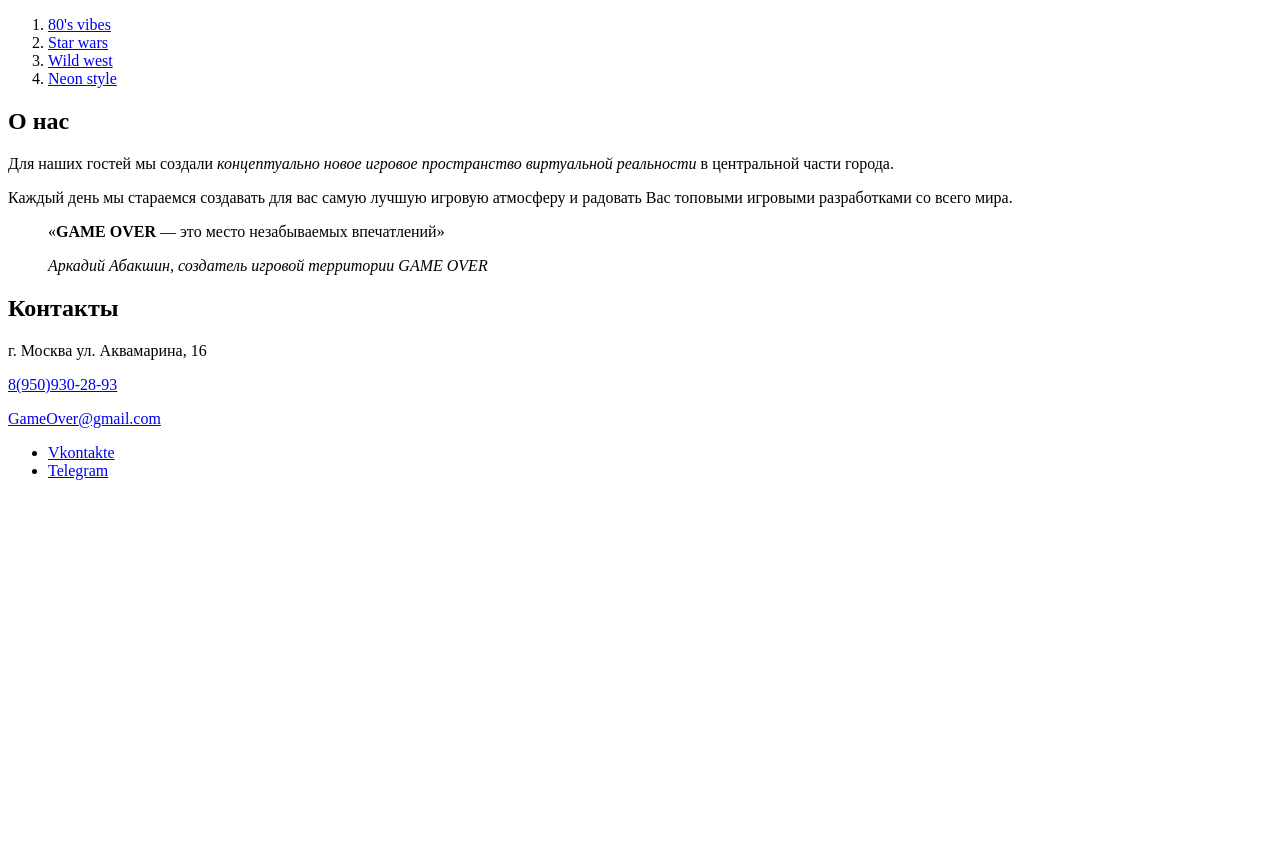
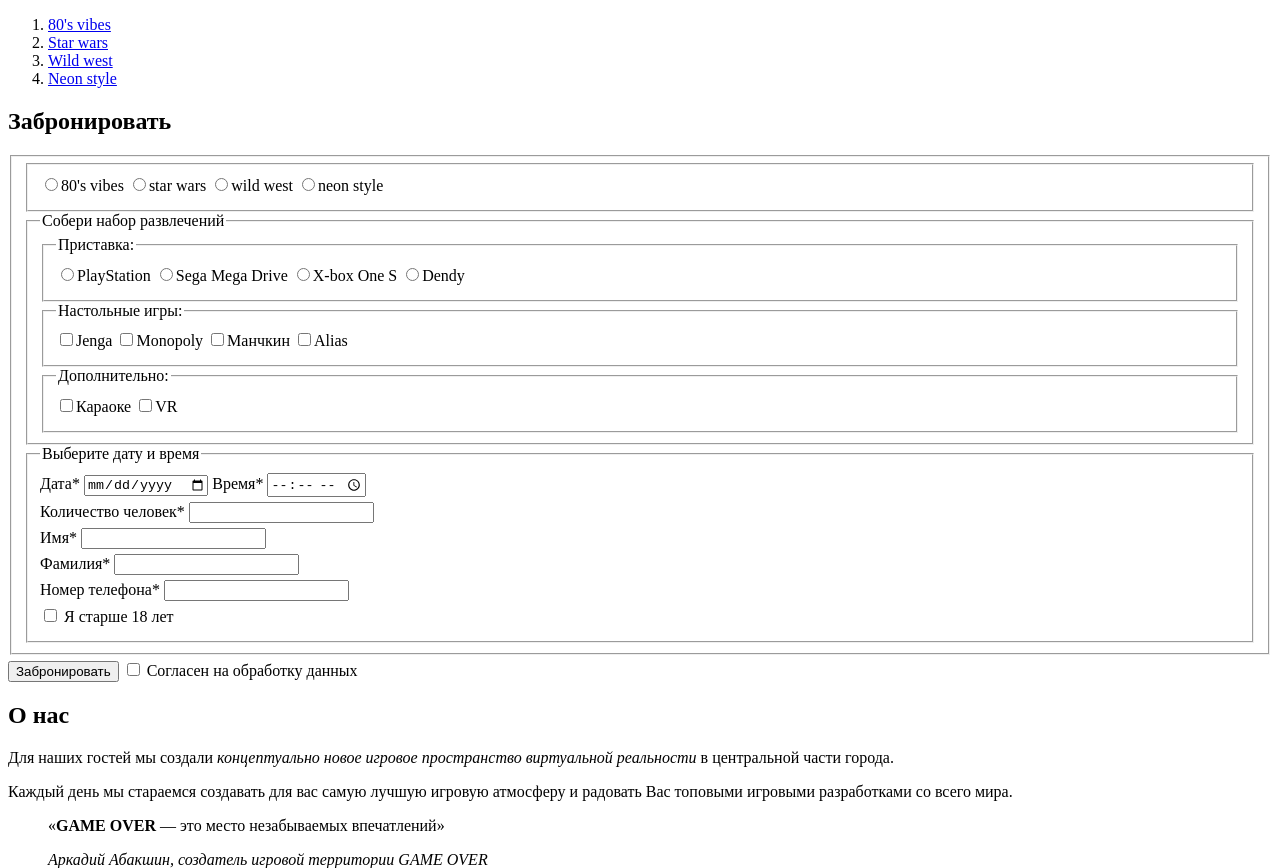
Before and after one commit to emiaesthetic/go, a plain HTML site: page index.html in a window 1280 px wide. Shown: the part 1932-2800 px from the top of the page. Before the commit the page ends 2428 px from the top, so only its background shows below. Drawn offline with Linux system fonts and the light colour scheme.

Commit message:
Form: add a block with a reservation form

```diff
--- a/index.html
+++ b/index.html
@@ -13,7 +13,13 @@
   <meta name="msapplication-config" content="img/icons/browserconfig.xml">
   <meta name="theme-color" content="#000000">
 
-  <title>Как добавлять изображения на сайт</title>
+  <title>Формы</title>
+
+  <style>
+    div {
+      margin: 5px 0px;
+    }
+  </style>
 </head>
 
 <body>
@@ -29,7 +35,7 @@
         <a href="#about">О нас</a>
       </li>
       <li>
-        <a href="#contact">Бронь</a>
+        <a href="#reservation">Бронь</a>
       </li>
       <li>
         <a href="http://google.com">Отзывы</a>
@@ -106,6 +112,102 @@
     </ol>
   </div>
 
+  <form id="reservation" action="https://jsonplaceholder.typicode.com/posts" method="post">
+    <h2>Забронировать</h2>
+
+    <fieldset>
+      <fieldset>
+        <div>
+          <input type="radio" name="hall" value="vibes">80's vibes
+          <input type="radio" name="hall" value="star_wars">star wars
+          <input type="radio" name="hall" value="wild_west">wild west
+          <input type="radio" name="hall" value="neon_style">neon style
+        </div>
+      </fieldset>
+
+      <fieldset>
+        <legend>Собери набор развлечений</legend>
+
+        <fieldset>
+          <legend>Приставка:</legend>
+
+          <div>
+            <input type="radio" name="console" value="playstation">PlayStation
+            <input type="radio" name="console" value="sega">Sega Mega Drive
+            <input type="radio" name="console" value="x-box">X-box One S
+            <input type="radio" name="console" value="dendy">Dendy
+          </div>
+        </fieldset>
+
+        <fieldset>
+          <legend>Настольные игры:</legend>
+
+          <div>
+            <input type="checkbox" name="board_game" value="jenga">Jenga
+            <input type="checkbox" name="board_game" value="monopoly">Monopoly
+            <input type="checkbox" name="board_game" value="munchkin">Манчкин
+            <input type="checkbox" name="board_game" value="alias">Alias
+          </div>
+        </fieldset>
+
+        <fieldset>
+          <legend>Дополнительно:</legend>
+
+          <div>
+            <input type="checkbox" name="optional" value="karaoke">Караоке
+            <input type="checkbox" name="optional" value="vr">VR
+          </div>
+        </fieldset>
+      </fieldset>
+
+      <fieldset>
+        <legend>Выберите дату и время</legend>
+
+        <div>
+          <label for="date">Дата*</label>
+          <input type="date" name="date" id="date" required>
+
+          <label for="time">Время*</label>
+          <input type="time" name="time" id="time" required>
+        </div>
+
+        <div>
+          <label for="count">Количество человек*</label>
+          <input type="number" name="count" id="count" required>
+        </div>
+
+        <div>
+          <label for="first_name">Имя*</label>
+          <input type="text" name="first_name" id="first_name" required>
+        </div>
+
+        <div>
+          <label for="last_name">Фамилия*</label>
+          <input type="text" name="last_name" id="last_name" required>
+        </div>
+
+        <div>
+          <label for="phone">Номер телефона*</label>
+          <input type="tel" name="phone" id="phone" required title="+7-___-___-__-__"
+            pattern="^\+?[7-8]-?(?[0-9]{3})?-?[0-9]{3}-?[0-9]{2}-?[0-9]{2}"
+          >
+        </div>
+
+        <div>
+          <input type="checkbox" name="access" id="access">
+          <label for="access">Я старше 18 лет</label>
+        </div>
+      </fieldset>
+    </fieldset>
+
+    <div>
+      <button type="submit">Забронировать</button>
+
+      <input type="checkbox" name="agree" id="agree" required>
+      <label for="agree">Согласен на обработку данных</label>
+    </div>
+  </form>
+
   <div>
     <h2 id="about">О нас</h2>
 
```
